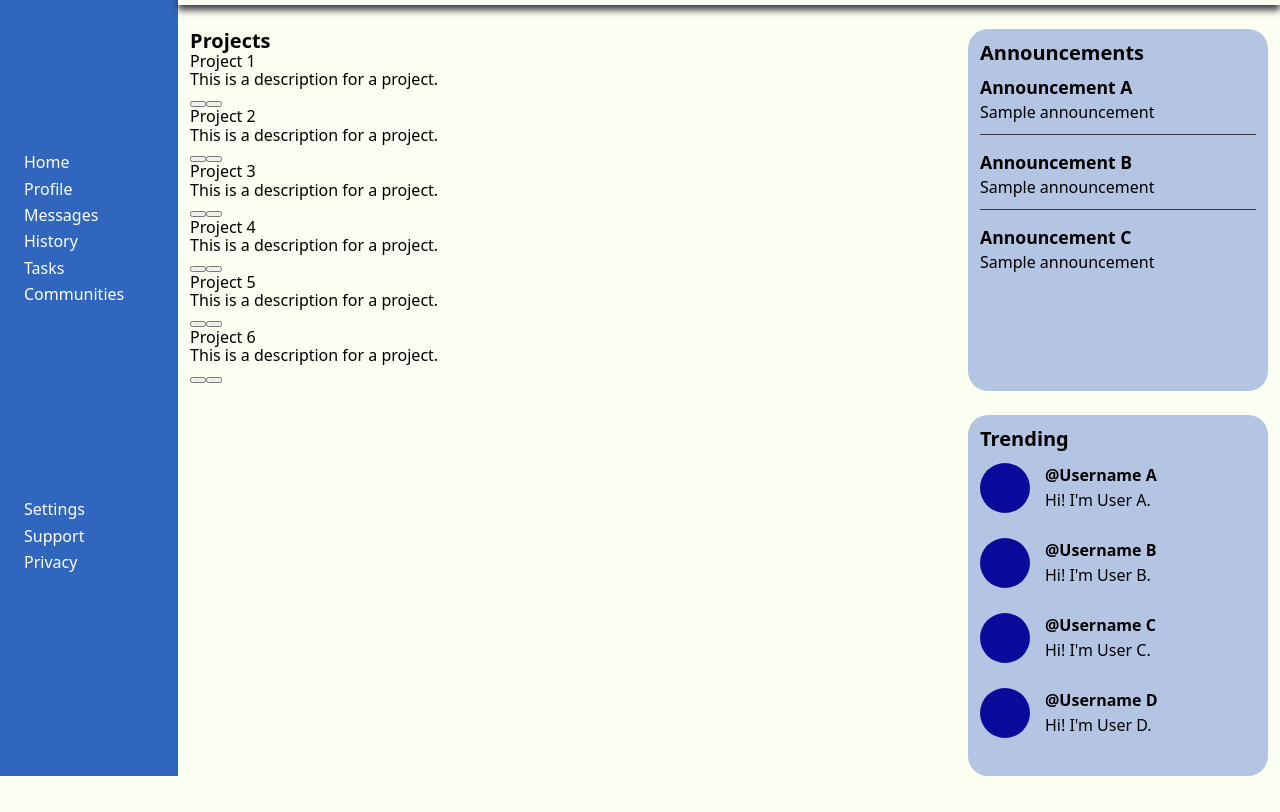
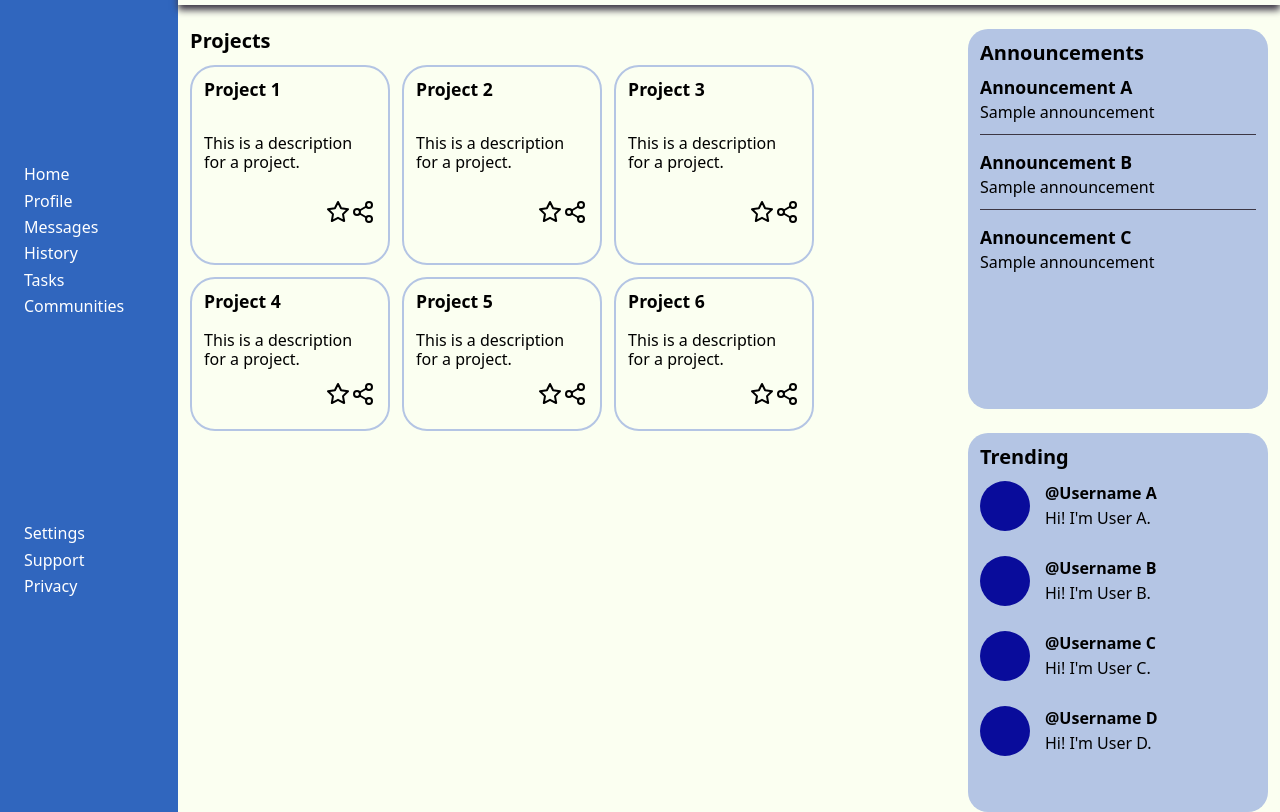
Before and after one commit to weitingyp/odin-admin-dashboard, a plain HTML site: page index.html in a window 1280 px wide. Shown: the part 131-943 px from the top of the page. Before the commit the page ends 907 px from the top, so only its background shows below. Drawn offline with Linux system fonts and the light colour scheme.

Commit message:
feat: add styling for project cards and grid

```diff
--- a/index.html
+++ b/index.html
@@ -68,6 +68,7 @@
         <div id="content">
             <div id="projects-container">
                 <h2 class="content-title">Projects</h2>
+                <div id="project-cards">
                     <div id="project-id-1" class="project-card">
                         <div class="project-title">Project 1</div>
                         <div class="project-desc">This is a description for a project.</div>
@@ -97,6 +98,7 @@
                         <div class="project-title">Project 6</div>
                         <div class="project-desc">This is a description for a project.</div>
                         <div class="project-icons"><button type="button" class="fave-btn"></button><button type="button" class="share-btn">                </button></div>
+                    </div>
                 </div>
             </div>
             <div id="announcements-container">
--- a/style.css
+++ b/style.css
@@ -157,6 +157,58 @@ button#notification-btn{
 #projects-container{
     grid-column-start: 1 / 2;
     grid-row-start: 1 / 3;
+
+    display: grid;
+    grid-template-rows: 1.5rem auto;
+}
+
+#project-cards{
+    display: grid;
+    grid-template-columns: repeat(auto-fill, min(200px));
+    grid-template-rows: repeat(auto-fill, min(200px));
+    gap: 12px;
+    justify-items: center;
+    align-items: start;
+}
+
+.project-card{
+    box-sizing: border-box;
+    height: 100%;
+    margin: 12px 0;
+    padding: 12px;
+    border: 2px solid var(--secondary-color);
+    border-radius: 25px;
+    display: grid;
+}
+
+.project-title{
+    font-size: 1.1rem;
+    font-weight: bold;
+    margin-bottom: 6px;
+}
+
+.project-desc{
+    margin: 6px 0;
+}
+
+.project-icons{
+    justify-self: end;
+}
+
+button.fave-btn, button.share-btn{
+    height: 25px;
+    width: 25px;
+    box-sizing: border-box;
+    border: none;
+    background-color: transparent;
+}
+
+button.fave-btn{
+    background-image: url(./assets/star-icon.svg);
+}
+
+button.share-btn{
+    background-image: url(./assets/share-icon.svg);
 }
 
 #announcements-container, #trending-container{
```
Lines whose indentation alone changed are shown as unchanged.
